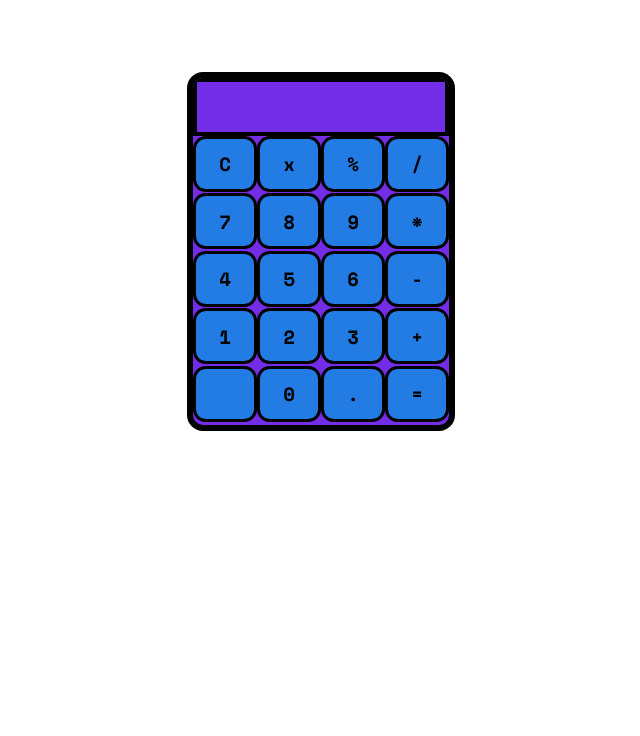
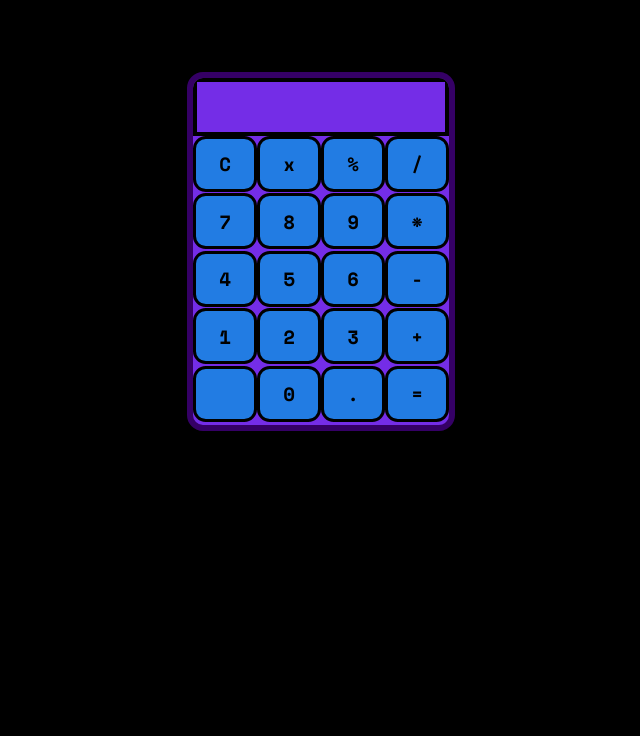
Before and after one commit to supernova147/Calculator, a plain HTML site: page index.html in a window 1280 px wide. Shown: the part 64-800 px from the top of the page, without its empty margins (319-959 px from the left). Drawn offline with nearby package versions, Linux system fonts and the light colour scheme; a web font is replaced by a local one.

Commit message:
[CHECKPOINT]--- Further edits to CSS.

```diff
--- a/style.css
+++ b/style.css
@@ -6,9 +6,13 @@
     font-weight: 400;
     font-style: normal;
     z-index: relative;
-    z-index: 1;
+    z-index: 0;
 }
 /* Grid was used to layout the buttons. */
+
+body {
+    background-color: black;
+}
 
 h1 {
     color: purple;
@@ -24,7 +28,7 @@ p {
     grid-template-columns: 4rem 4rem 4rem 4rem;
     grid-template-rows: 3.6rem 3.6rem 3.6rem 3.6rem 3.6rem;
     margin-top: 5.5rem;
-    border: solid black 0.4rem;
+    border: solid rgb(53, 0, 102) 0.4rem;
     border-radius: 1rem;
     overflow: hidden;
     background-color: rgb(116, 45, 231);
@@ -35,7 +39,7 @@ p {
     grid-row-end: 1;
     grid-column-start: 1;
     grid-column-end: 5;
-    color: black;
+    color: #d6c2ff;
     z-index: 2;
 }
 
```
